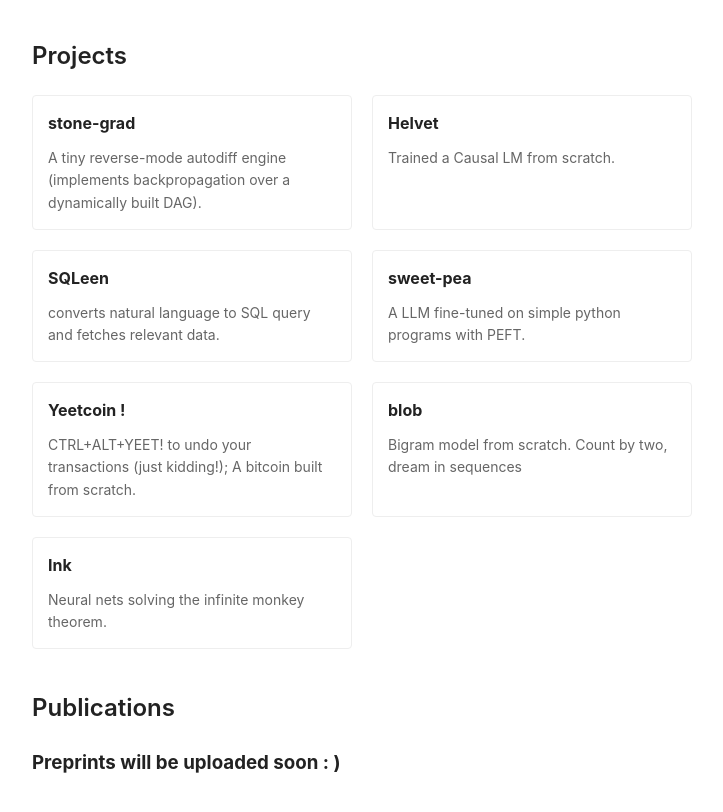
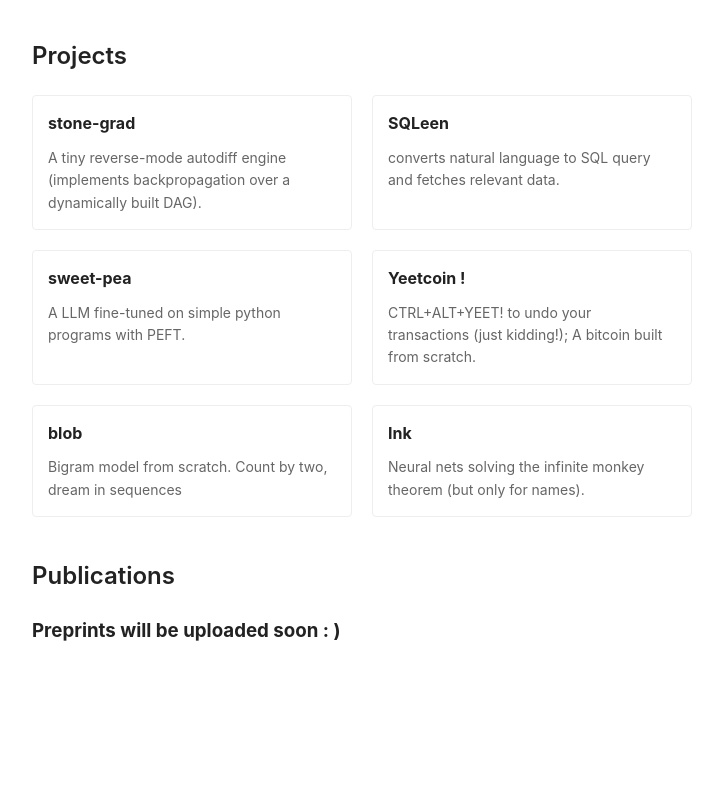
Before and after one commit to subhajitchatterjee07/portfolio, a plain HTML site: page index.html in a window 1280 px wide. Shown: the part 1057-1869 px from the top of the page, without its empty margins (278-1001 px from the left). After the commit the page ends 1762 px from the top, so only its background shows below. Drawn offline with Linux system fonts and the light colour scheme.

Commit message:
fixed minor typos

```diff
--- a/index.html
+++ b/index.html
@@ -376,10 +376,10 @@
                 <h3>stone-grad</h3>
                 <p>A tiny reverse-mode autodiff engine (implements backpropagation over a dynamically built DAG).</p>
             </div>
-            <div class="project-card">
+            <!-- <div class="project-card">
                 <h3>Helvet</h3>
                 <p>Trained a Causal LM from scratch.</p>
-            </div>
+            </div> -->
             <div class="project-card">
                 <h3>SQLeen</h3>
                 <p>converts natural language to SQL query and fetches relevant data.</p>
@@ -398,7 +398,7 @@
             </div>
             <div class="project-card">
                 <h3>Ink</h3>
-                <p>Neural nets solving the infinite monkey theorem.</p>
+                <p>Neural nets solving the infinite monkey theorem (but only for names).</p>
             </div>
         </div>
     </section>
```
